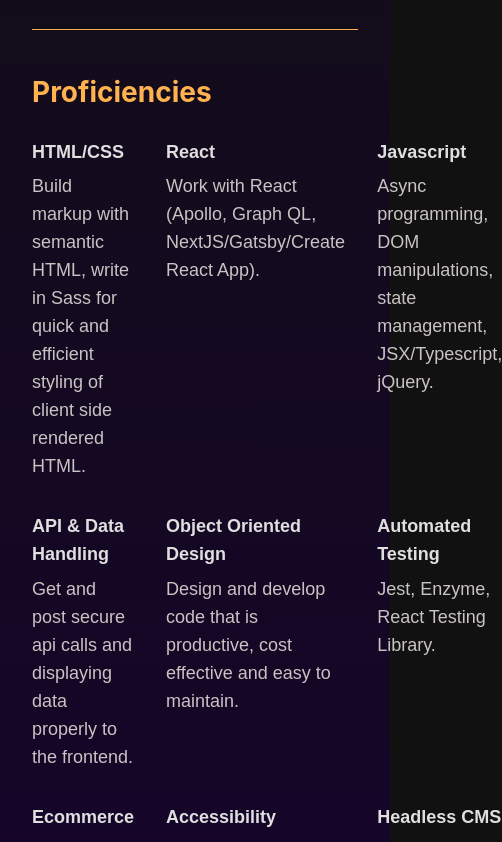
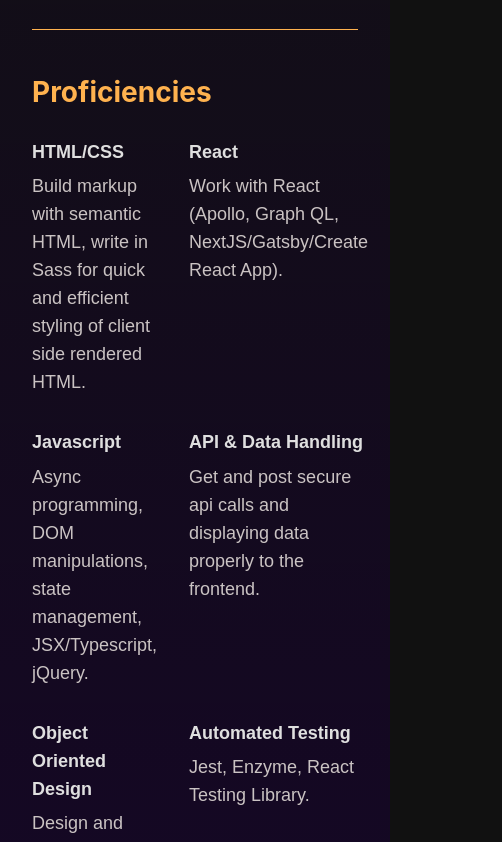
Before and after one commit to johnsonta87/johnsonta-website, a React (Create React App) app: page / in a window 390 px wide. Shown: the part 1080-1922 px from the top of the page, 502 px wide, since content can reach past the window. Built offline with nearby package versions, Linux system fonts and the light colour scheme.

Commit message:
mobile grid sizing

```diff
--- a/src/components/grid/GridStyles.js
+++ b/src/components/grid/GridStyles.js
@@ -2,9 +2,13 @@
 
 export const GridStyles = styled.ul`
   display: grid;
-  grid-template-columns: repeat(3, 1fr);
+  grid-template-columns: repeat(2, 1fr);
   list-style: none;
   grid-gap: 2em;
+
+  @media screen and (min-width: 640px) {
+    grid-template-columns: repeat(3, 1fr);
+  }
 `;
 
 export const GridItemStyles = styled.li`
```
